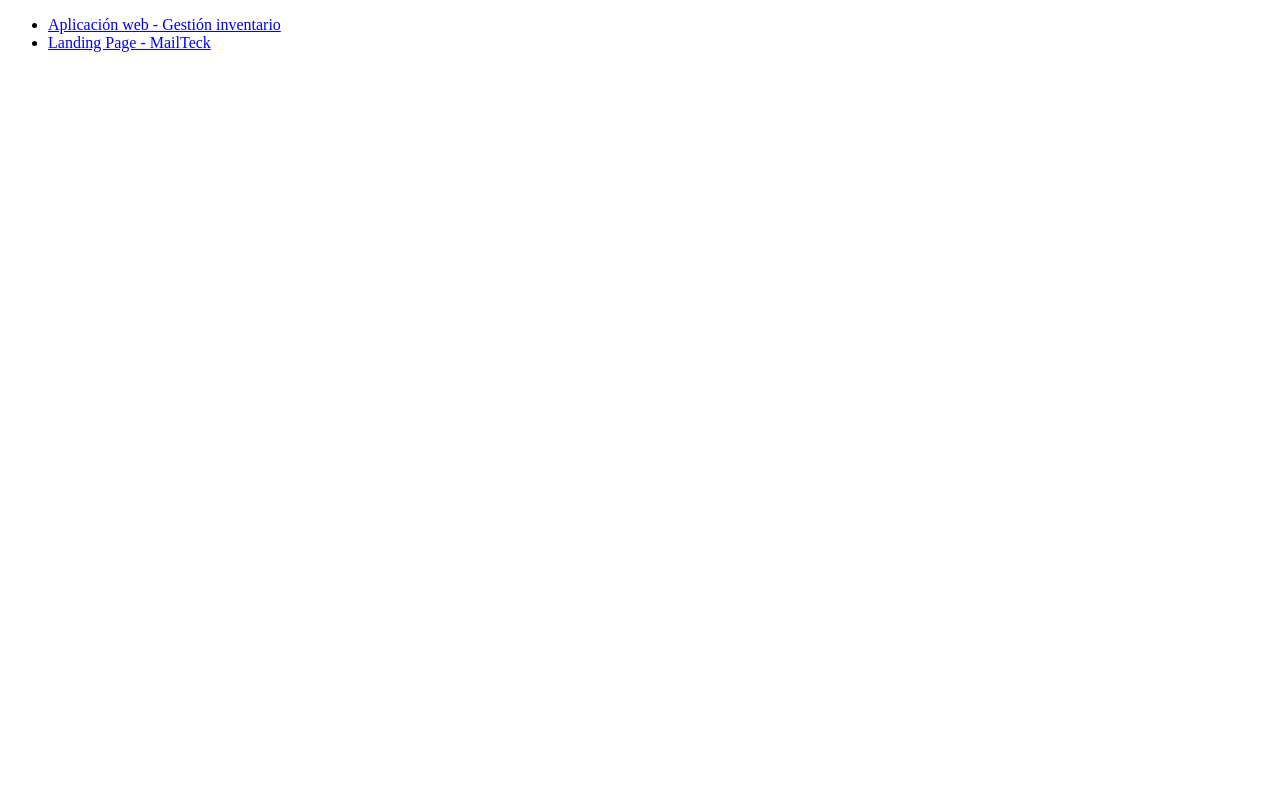
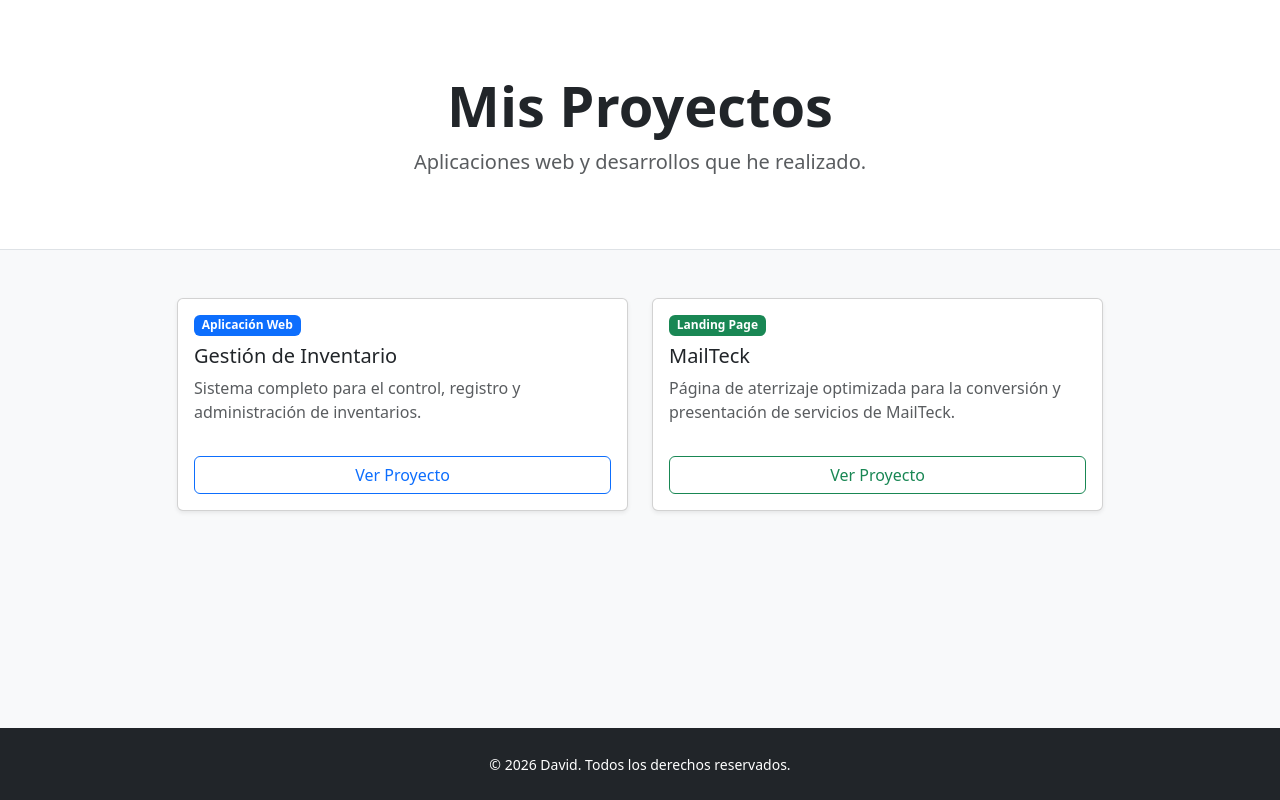
Before and after one commit to DAPAG0/Portfolio, a plain HTML site: page index.html in a window 1280 px wide. Drawn offline with nearby package versions, Linux system fonts and the light colour scheme.

Commit message:
Base de la pagina con bootstrap

```diff
--- a/index.html
+++ b/index.html
@@ -3,13 +3,52 @@
 <head>
     <meta charset="UTF-8">
     <meta name="viewport" content="width=device-width, initial-scale=1.0">
-    <title>Portfolio</title>
+    <title>Portfolio - David</title>
+    <link rel="stylesheet" href="css/bootstrap.min.css">
 </head>
-<body>
-    <ul>
-        <li><a href="https://inventario-fuae.onrender.com/login">Aplicación web - Gestión inventario</a></li>
-        <li><a href="https://mailteck.onrender.com/">Landing Page - MailTeck</a></li>
-    </ul>
+<body class="bg-light d-flex flex-column min-vh-100">
 
+    <header class="bg-white py-5 border-bottom">
+        <div class="container text-center my-4">
+            <h1 class="display-4 fw-bold text-dark">Mis Proyectos</h1>
+            <p class="lead text-muted">Aplicaciones web y desarrollos que he realizado.</p>
+        </div>
+    </header>
+
+    <main class="container py-5">
+        <div class="row g-4 justify-content-center">
+
+            <div class="col-md-6 col-lg-5">
+                <div class="card h-100 shadow-sm">
+                    <div class="card-body d-flex flex-column">
+                        <span class="badge bg-primary align-self-start mb-2">Aplicación Web</span>
+                        <h3 class="card-title h5">Gestión de Inventario</h3>
+                        <p class="card-text text-muted flex-grow-1">Sistema completo para el control, registro y administración de inventarios.</p>
+                        <a href="https://inventario-fuae.onrender.com/login" target="_blank" class="btn btn-outline-primary w-100 mt-3">Ver Proyecto</a>
+                    </div>
+                </div>
+            </div>
+
+            <div class="col-md-6 col-lg-5">
+                <div class="card h-100 shadow-sm">
+                    <div class="card-body d-flex flex-column">
+                        <span class="badge bg-success align-self-start mb-2">Landing Page</span>
+                        <h3 class="card-title h5">MailTeck</h3>
+                        <p class="card-text text-muted flex-grow-1">Página de aterrizaje optimizada para la conversión y presentación de servicios de MailTeck.</p>
+                        <a href="https://mailteck.onrender.com/" target="_blank" class="btn btn-outline-success w-100 mt-3">Ver Proyecto</a>
+                    </div>
+                </div>
+            </div>
+
+        </div>
+    </main>
+
+    <footer class="bg-dark text-white text-center py-4 mt-auto">
+        <div class="container">
+            <small>&copy; 2026 David. Todos los derechos reservados.</small>
+        </div>
+    </footer>
+
+    <script src="js/bootstrap.min.js"></script>
 </body>
 </html>
```
